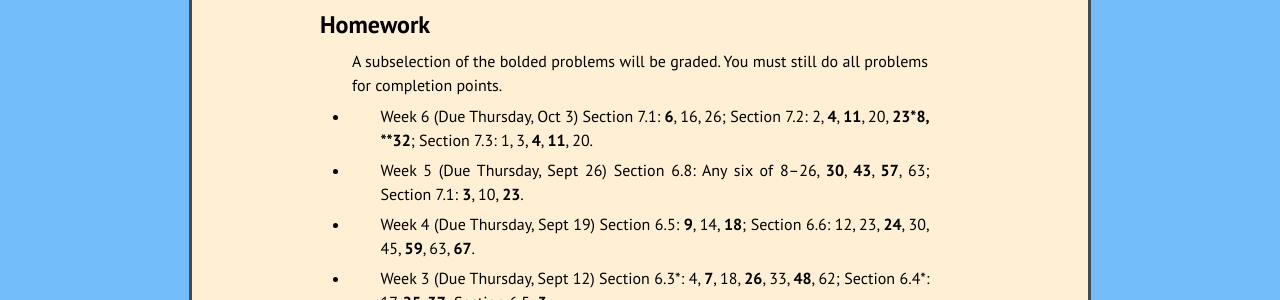
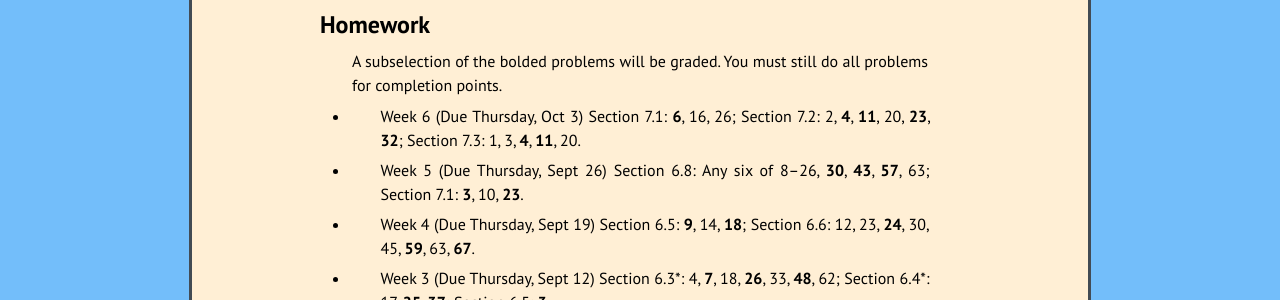
Before and after one commit to kamerynjw/kamerynjw.github.io, a Jekyll site: the page built from teaching/2019/math242.md, in a window 1280 px wide. Shown: the part 1487-1787 px from the top of the page. Built offline with Jekyll 4.4.1, drawn with Linux system fonts in a browser that asks for light colours; nearby versions of some CDN libraries; formulas are drawn with MathJax 3.

Commit message:
typo fix

```diff
--- a/teaching/2019/math242.md
+++ b/teaching/2019/math242.md
@@ -75,7 +75,7 @@
 
 A subselection of the bolded problems will be graded. You must still do all problems for completion points.
 
-* Week 6 (Due Thursday, Oct 3) Section 7.1: **6**, 16, 26; Section 7.2: 2, **4**, **11**, 20, **23*8, **32**; Section 7.3: 1, 3, **4**, **11**, 20.
+* Week 6 (Due Thursday, Oct 3) Section 7.1: **6**, 16, 26; Section 7.2: 2, **4**, **11**, 20, **23**, **32**; Section 7.3: 1, 3, **4**, **11**, 20.
 
 * Week 5 (Due Thursday, Sept 26) Section 6.8: Any six of 8--26, **30**, **43**, **57**, 63; Section 7.1: **3**, 10, **23**.
 
```
